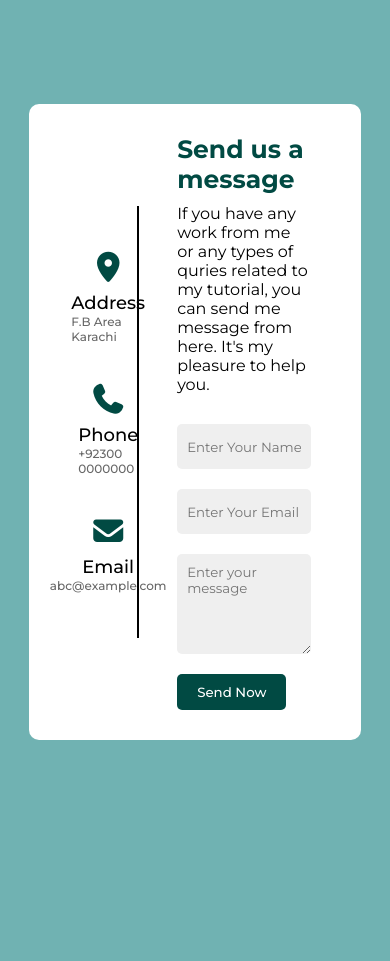
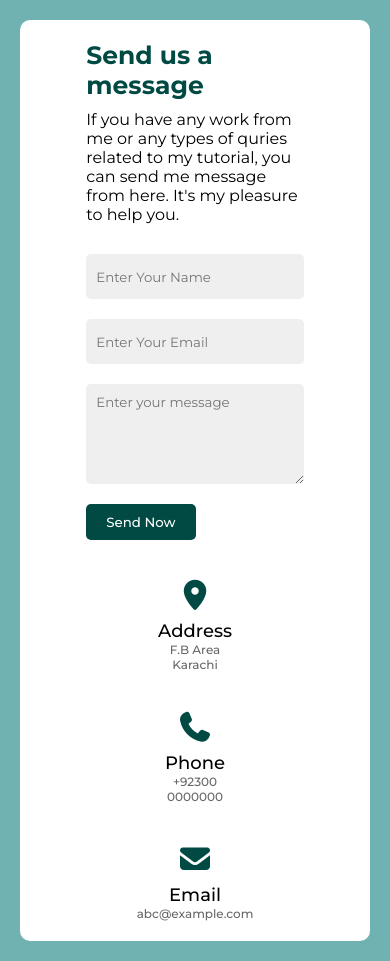
Before and after one commit to Tariq-Bawany/HTML---CSS-UI-Designs, a plain HTML site: page Responsive Contact Us Form/index.html in a window 390 px wide. Before the commit the page ends 844 px from the top, so only its background shows below. Drawn offline with Linux system fonts and the light colour scheme.

Commit message:
Responsive Contact Us Form UI completed

```diff
--- a/Responsive Contact Us Form/style.css
+++ b/Responsive Contact Us Form/style.css
@@ -1,19 +1,23 @@
 @import url('https://fonts.googleapis.com/css2?family=Montserrat:ital,wght@0,100..900;1,100..900&family=Poppins:ital,wght@0,100;0,200;0,300;0,400;0,500;0,600;0,700;0,800;0,900;1,100;1,200;1,300;1,400;1,500;1,600;1,700;1,800;1,900&display=swap');
-*{
+
+* {
     margin: 0;
     padding: 0;
     box-sizing: border-box;
-    font-family: 'Montserrat',sans-serif;
+    font-family: 'Montserrat', sans-serif;
 }
-body{
+
+body {
     min-height: 100vh;
     width: 100vw;
     background-color: #70B2B2;
     display: flex;
     align-items: center;
     justify-content: center;
+    padding: 20px;
 }
-#main{
+
+#main {
     background-color: white;
     width: 85%;
     display: flex;
@@ -33,7 +37,8 @@ body{
     align-items: center;
     gap: 40px;
     position: relative;
-    &::before{
+
+    &::before {
         content: "";
         top: 50%;
         transform: translateY(-50%);
@@ -44,66 +49,106 @@ body{
         background-color: black;
     }
 }
-#main .left .details{
+
+#main .left .details {
     display: flex;
     align-items: center;
     flex-direction: column;
 }
-.details .icon{
+
+.details .icon {
     width: 100%;
     text-align: center;
 }
-.icon i{
+
+.icon i {
     font-size: 30px;
     margin-bottom: 10px;
     color: #014a43;
 }
-.icon h2{
+
+.icon h2 {
     font-size: 18px;
     font-weight: 500;
 }
-.description p{
+
+.description p {
     font-size: 12px;
     color: rgb(103, 103, 103);
     font-weight: 500;
 }
+
 /* -----------Right Side------------ */
-.right{
+.right {
     width: 75%;
     display: flex;
     align-items: center;
     flex-direction: column;
     gap: 30px;
 }
-.right .text h1{
+
+.right .text h1 {
     font-size: 25px;
     margin-bottom: 10px;
     color: #014a43;
 }
-.right form{
+
+.right form {
     width: 100%;
     display: flex;
     flex-direction: column;
     gap: 20px;
 }
-form input , form textarea{
+
+form input,
+form textarea {
     width: 100%;
     height: 45px;
     border-radius: 5px;
-    padding:  10px;
+    padding: 10px;
     border: none;
     outline: none;
     background-color: #efefef;
 }
-form textarea{
+
+form textarea {
     height: 100px;
 }
-form button{
+
+form button {
     width: fit-content;
     padding: 10px 20px;
     border-radius: 5px;
-    border:none;
+    border: none;
     background-color: #014a43;
     color: white;
     font-weight: 500;
 }
+
+@media (max-width :952px) {
+    #main {
+        width: 100%;
+        padding: 20px 30px;
+    }
+}
+@media (max-width: 756px) {
+    #main{
+        flex-direction: column-reverse;
+        /* justify-content: center; */
+        align-items: center;
+    }
+    #main .left {
+        flex-direction: row;
+    }
+    #main .left::before{
+        display: none;
+    }
+}
+@media (max-width:550px) {
+    #main .left {
+        flex-direction: column;
+    }
+    .description p{
+        text-align: center;
+    }
+}
```
